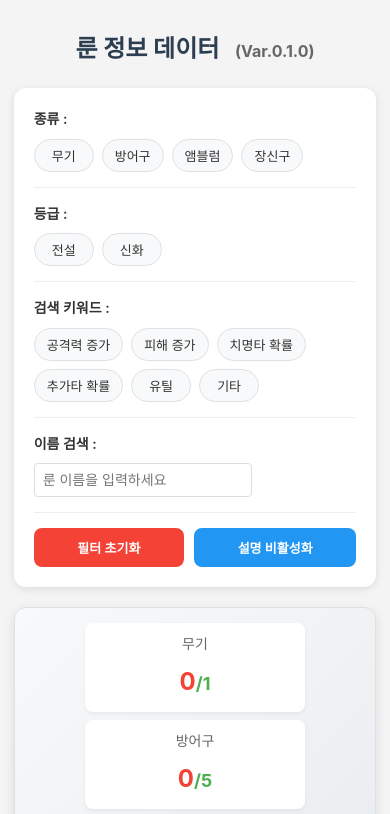
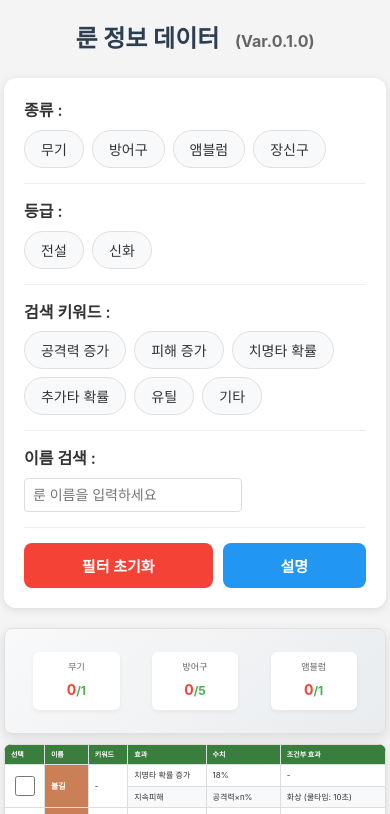
Before and after one commit to neetsheep/rune-data-viewer, a website: page index.html in a window 390 px wide. Shown: the top 814 px of the page. Drawn offline with Linux system fonts and the light colour scheme.

Commit message:
V.0.1.3 - UI 2차 개선

```diff
--- a/index.html
+++ b/index.html
@@ -119,6 +119,7 @@
         }
         #toggleDescBtn {
             background-color: #2196F3;
+            color: white !important;
         }
         #toggleDescBtn:hover {
             background-color: #1976D2;
@@ -126,55 +127,59 @@
             box-shadow: 0 4px 8px rgba(33,150,243,0.3);
         }
         #toggleDescBtn.inactive {
-            background-color: #9E9E9E;
+            background-color: #2196F3;
+            color: white !important;
+            opacity: 0.35; /* on 상태에서 투명도 적용 */
         }
         #toggleDescBtn.inactive:hover {
-            background-color: #757575;
+            background-color: #1976D2;
+            color: white !important;
+            opacity: 0.5; /* 호버 시 약간 더 진하게 */
         }
 
         .selected-count {
             background: linear-gradient(135deg, #f8f9fa 0%, #e9ecef 100%);
-            padding: 20px;
-            border-radius: 12px;
-            margin: 20px 0;
+            padding: clamp(25px, 5vw, 40px) var(--padding-xlarge);
+            border-radius: clamp(8px, 2vw, 12px);
+            margin: var(--padding-xlarge) 0;
             display: flex;
-            justify-content: space-around;
-            align-items: center;
+            justify-content: space-evenly;
+            align-items: stretch; /* center에서 stretch로 변경 */
             box-shadow: 0 4px 12px rgba(0,0,0,0.1);
             border: 1px solid #e0e0e0;
+            width: 100%;
+            box-sizing: border-box;
         }
 
         .count-item {
             text-align: center;
-            padding: 10px;
-            border-radius: 8px;
+            padding: var(--padding-large);
+            border-radius: clamp(6px, 1.5vw, 8px);
             background: white;
             box-shadow: 0 2px 4px rgba(0,0,0,0.05);
-            min-width: 80px;
+            min-width: clamp(100px, 25vw, 140px);
+            flex: 0 0 auto;
+            max-width: clamp(120px, 30vw, 180px);
             transition: all 0.2s;
-        }
-
-        .count-item:hover {
-            transform: translateY(-2px);
-            box-shadow: 0 4px 8px rgba(0,0,0,0.1);
+            margin: clamp(15px, 3vw, 25px) 0; /* 위아래 마진 추가 */
         }
 
         .count-label {
-            font-size: 14px;
+            font-size: clamp(14px, 3vw, 16px);
             color: #666;
-            margin-bottom: 8px;
+            margin-bottom: clamp(12px, 3vw, 18px); /* 라벨과 값 사이의 간격도 더 크게 */
             font-weight: 500;
         }
 
         .count-value {
-            font-size: 18px;
+            font-size: clamp(18px, 4vw, 22px); /* 값 텍스트를 더 크게 */
             font-weight: bold;
             color: #4CAF50;
         }
 
         .count-value span {
-            font-size: 24px;
-            color: #f44336; /* 기본값을 붉은색으로 변경 */
+            font-size: clamp(22px, 5vw, 28px); /* 숫자 텍스트를 더 크게 */
+            color: #f44336;
             transition: color 0.3s;
         }
 
@@ -188,17 +193,57 @@
             font-weight: bold;
         }
 
-        /* 모바일에서 세로 배치 */
+        /* 모바일에서 세로 배치 제거하고 가로 유지 */
         @media screen and (max-width: 768px) {
             .selected-count {
-                flex-direction: column;
-                gap: 15px;
-                padding: 15px;
+                gap: clamp(15px, 4vw, 25px);
+                padding: clamp(10px, 2.5vw, 15px); /* 모바일에서는 기존 패딩 유지 */
             }
 
             .count-item {
-                width: 100%;
-                max-width: 200px;
+                min-width: clamp(80px, 20vw, 100px);
+                padding: clamp(10px, 2.5vw, 15px);
+                max-width: clamp(100px, 25vw, 120px);
+            }
+
+            .count-label {
+                font-size: clamp(10px, 2.2vw, 12px);
+                margin-bottom: clamp(6px, 1.5vw, 8px);
+            }
+
+            .count-value {
+                font-size: clamp(14px, 3vw, 16px);
+            }
+
+            .count-value span {
+                font-size: clamp(16px, 3.5vw, 20px);
+            }
+        }
+
+        /* 매우 작은 화면 (480px 이하)에서 추가 조정 */
+        @media screen and (max-width: 480px) {
+            .selected-count {
+                gap: clamp(12px, 3vw, 20px); /* 작은 화면에서도 적당한 간격 유지 */
+                padding: clamp(8px, 2vw, 12px);
+            }
+
+            .count-item {
+                min-width: clamp(70px, 18vw, 90px);
+                padding: clamp(8px, 2vw, 12px);
+                max-width: clamp(90px, 22vw, 110px);
+            }
+
+            .count-label {
+                font-size: clamp(9px, 2vw, 11px);
+                margin-bottom: clamp(5px, 1.2vw, 7px);
+            }
+
+            .count-value {
+                font-size: clamp(12px, 2.5vw, 14px);
+            }
+
+            .count-value span {
+                font-size: clamp(14px, 3vw, 18px);
             }
         }
 
@@ -214,11 +259,12 @@
         }
 
         th, td {
-            padding: 12px 15px;
+            padding: clamp(6px, 1.5vw, 10px) clamp(8px, 2vw, 12px); /* 패딩을 더 작게 조정 */
             border: 1px solid #ddd;
-            text-align: left;
+            text-align: left; /* 원래대로 왼쪽 정렬 복원 */
             vertical-align: middle;
             transition: background-color 0.2s;
+            font-size: clamp(10px, 2vw, 14px); /* 셀 텍스트 크기도 조정 */
         }
 
         th {
@@ -228,6 +274,7 @@
             user-select: none;
             white-space: nowrap;
             font-weight: 600;
+            font-size: clamp(9px, 1.8vw, 12px); /* 헤더 텍스트를 더 작게 */
         }
 
         th:hover {
@@ -251,38 +298,39 @@
         /* 모바일 반응형 설정 */
         @media screen and (max-width: 768px) {
             body {
-                padding: 10px;
+                padding: var(--padding-small);
             }
             .description-column:not(.force-show) {
                 display: none !important;
-            }
-            table {
-                font-size: 12px;
-            }
-            th, td {
-                padding: 8px 10px;
             }
             .filter-section {
                 flex-direction: column;
                 align-items: flex-start;
-                gap: 8px;
+                gap: clamp(6px, 1.5vw, 8px);
             }
             .filter-section strong {
-                font-size: 14px;
-            }
-            .filter-btn {
-                padding: 6px 12px;
-                font-size: 13px;
-            }
-            #clearFilterBtn, #toggleDescBtn {
-                font-size: 13px;
-                padding: 10px 16px;
-            }
-            .selected-count {
-                flex-direction: column;
-                gap: 8px;
-                text-align: center;
-            }
+                font-size: var(--small-font-size);
+            }
+
+            /* 모바일에서 테이블 텍스트 크기 추가 조정 */
+            table {
+                font-size: clamp(8px, 1.8vw, 12px);
+            }
+            th, td {
+                padding: clamp(4px, 1vw, 8px) clamp(6px, 1.5vw, 10px);
+                font-size: clamp(8px, 1.8vw, 12px);
+            }
+            th {
+                font-size: clamp(7px, 1.5vw, 10px);
+            }
+        }
+
+        .description-column {
+            display: none !important;
+        }
+
+        .description-column.force-show {
+            display: table-cell !important;
         }
 
         .description-column.force-hide {
@@ -401,7 +449,7 @@
             </div>
             <div class="control-buttons">
                 <button id="clearFilterBtn" type="button" onclick="clearAllFilters(event)">필터 초기화</button>
-                <button id="toggleDescBtn" type="button" onclick="toggleDescription(event)">설명 비활성화</button>
+                <button id="toggleDescBtn" type="button" onclick="toggleDescription(event)" class="inactive">설명</button>
             </div>
         </div>
         <!-- 선택된 룬 수 표시 -->
@@ -852,15 +900,7 @@
         });
 
         function setupButtonEvents() {
-            // 버튼 텍스트 업데이트만 수행 (onclick은 HTML에서 직접 처리)
-            const toggleBtn = document.getElementById('toggleDescBtn');
-            if (toggleBtn && toggleBtn.textContent === '설명 토글') {
-                const isMobile = window.innerWidth <= 768;
-                toggleBtn.textContent = isMobile ? '설명 비활성화' : '설명 활성화';
-                if (!isMobile) {
-                    toggleBtn.classList.add('inactive');
-                }
-            }
+            // 아무것도 하지 않음 (initializeDescriptionToggle에서 모든 것을 처리)
         }
 
         function initializeDescriptionToggle() {
@@ -870,16 +910,16 @@
                 return;
             }
 
-            const isMobile = window.innerWidth <= 768;
-
-            if (isMobile) {
-                toggleBtn.textContent = '설명 비활성화';
-                toggleBtn.classList.remove('inactive');
-            } else {
-                toggleBtn.textContent = '설명 활성화';
-                toggleBtn.classList.add('inactive');
-            }
-            console.log('버튼 초기화 완료:', toggleBtn.textContent);
+            // 텍스트 설정
+            toggleBtn.textContent = '설명';
+
+            // 모든 환경에서 동일하게: 설명 열이 숨겨진 상태로 시작하고 버튼은 진하게
+            const descColumns = document.querySelectorAll('.description-column');
+            descColumns.forEach(col => {
+                col.classList.remove('force-show');
+                col.classList.add('force-hide');
+            });
+            toggleBtn.classList.remove('inactive'); // 설명이 숨겨져도 버튼은 진하게
         }
 
         function toggleDescription(event) {
@@ -894,9 +934,8 @@
 
             if (!descColumns.length || !toggleBtn) return;
 
-            // 현재 상태 확인
-            const isHidden = descColumns[0].classList.contains('force-hide') ||
-                           (window.innerWidth <= 768 && !descColumns[0].classList.contains('force-show'));
+            // 현재 상태 확인 - force-hide 클래스가 있으면 설명이 숨겨진 상태
+            const isHidden = descColumns[0].classList.contains('force-hide');
 
             if (isHidden) {
                 // 설명 보이기
@@ -904,16 +943,14 @@
                     col.classList.remove('force-hide');
                     col.classList.add('force-show');
                 });
-                toggleBtn.textContent = '설명 활성화';
-                toggleBtn.classList.add('inactive');
+                toggleBtn.classList.add('inactive'); // 설명이 보이면 버튼이 연하게
             } else {
                 // 설명 숨기기
                 descColumns.forEach(col => {
                     col.classList.remove('force-show');
                     col.classList.add('force-hide');
                 });
-                toggleBtn.textContent = '설명 비활성화';
-                toggleBtn.classList.remove('inactive');
+                toggleBtn.classList.remove('inactive'); // 설명이 숨겨지면 버튼이 진하게
             }
         }
 
@@ -928,14 +965,8 @@
 
                 if (!isForceShow && !isForceHide) {
                     // 자동 상태일 때만 버튼 상태 업데이트
-                    const isMobile = window.innerWidth <= 768;
-                    if (isMobile) {
-                        toggleBtn.textContent = '설명 비활성화';
-                        toggleBtn.classList.remove('inactive');
-                    } else {
-                        toggleBtn.textContent = '설명 활성화';
-                        toggleBtn.classList.add('inactive');
-                    }
+                    toggleBtn.textContent = '설명';
+                    toggleBtn.classList.remove('inactive'); // 초기 상태는 선명함
                 }
             }
         });
```
